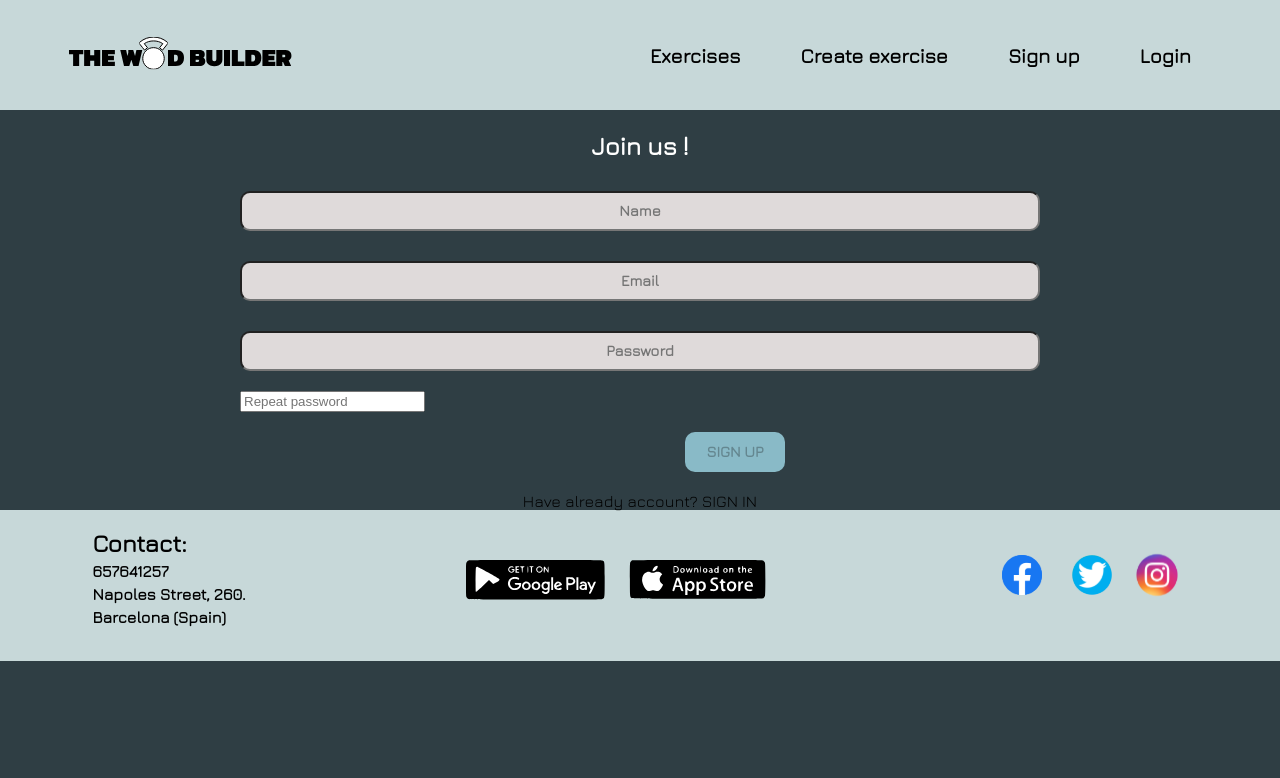
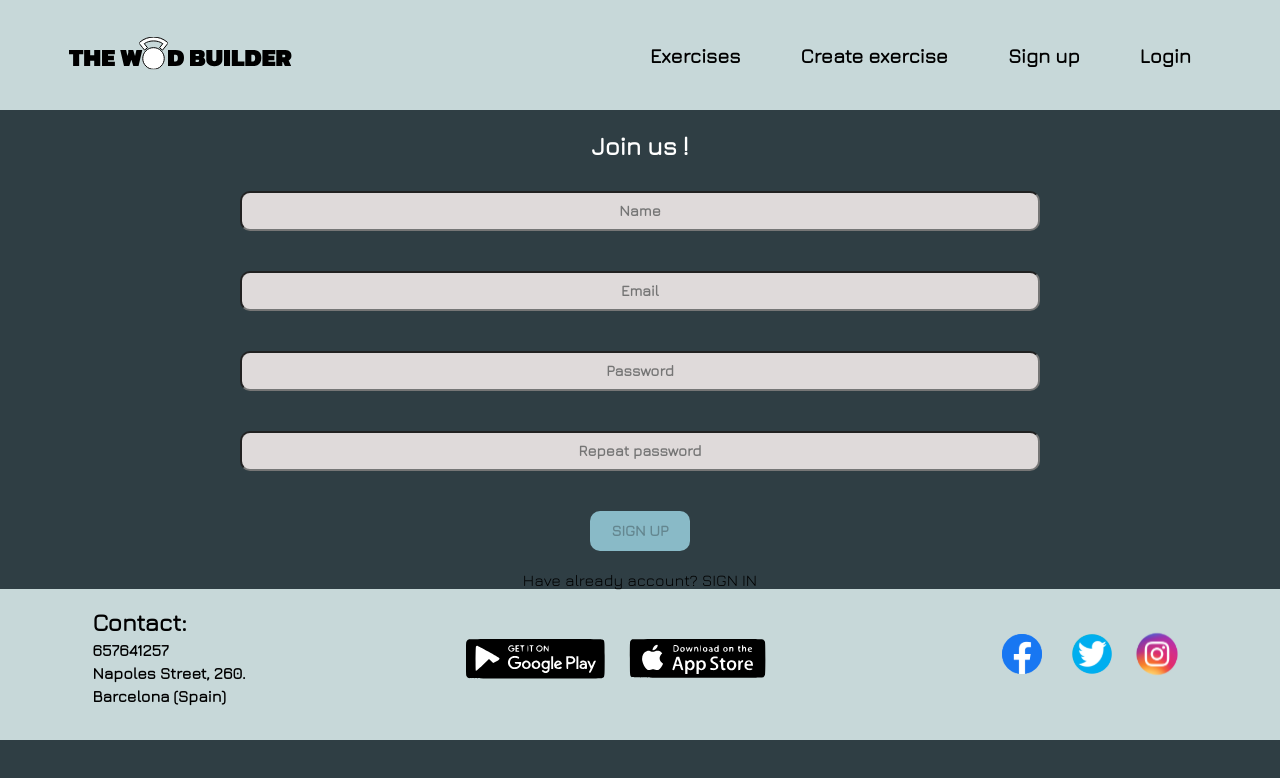
Before and after one commit to bertarosalia/berta-floran-front-The-Wod-Builder, a React (Create React App) app: page /sign-up in a window 1280 px wide. Shown: the top 778 px of the page. Built offline with nearby package versions, Linux system fonts and the light colour scheme.

Commit message:
change register form style

```diff
--- a/src/components/RegisterForm/RegisterFormStyled.ts
+++ b/src/components/RegisterForm/RegisterFormStyled.ts
@@ -24,12 +24,12 @@ const RegisterFormStyled = styled.section`
     font-size: 15px;
     font-weight: bolder;
     border-radius: 10px;
-    margin: 10px 0 20px;
+    margin: 10px 0 30px;
     cursor: text;
     text-align: center;
   }
 
-  .repeat_password {
+  .register-form__input--password {
     width: 800px;
     height: 40px;
     background-color: ${styledMainTheme.inputs};
@@ -78,7 +78,10 @@ const RegisterFormStyled = styled.section`
     display: flex;
     align-items: center;
     flex-direction: column;
-    margin-left: 190px;
+  }
+
+  .register-form__login-link {
+    margin: 40px;
   }
 `;
 
```
